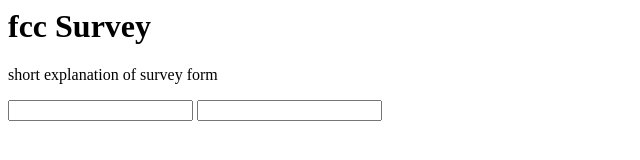
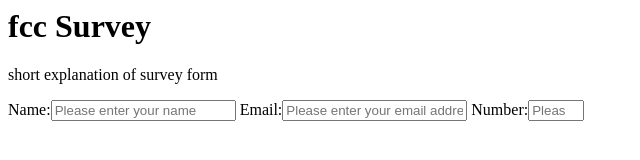
Before and after one commit to edwd42/freeCodeCamp, a plain HTML site: page survey/index.html in a window 1280 px wide. Shown: the whole page, without its empty margins (0-640 px from the left). Drawn offline with Linux system fonts and the light colour scheme.

Commit message:
add labels and placeholders for form input fields

```diff
--- a/survey/index.html
+++ b/survey/index.html
@@ -10,8 +10,9 @@
     <h1 id="title">fcc Survey</h1>
     <p id="description">short explanation of survey form</p>
     <form id="survey-form">
-        <input id="name">
-        <input id="email">
+        <label for="name" id="name-label">Name:</label><input id="name" type="text" placeholder="Please enter your name">
+        <label for="email" id="email-label">Email:</label><input id="email" type="email" placeholder="Please enter your email address">
+        <label for="number" id="number-label">Number:</label><input id="number" type="number" min="0" max="42" placeholder="Please enter a number">
     </form>
 </body>
 </html>
```
